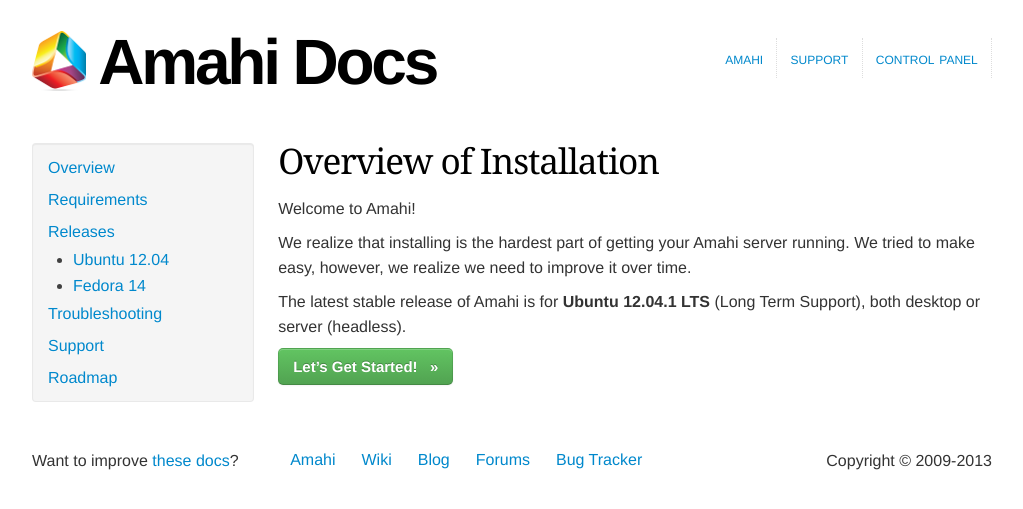
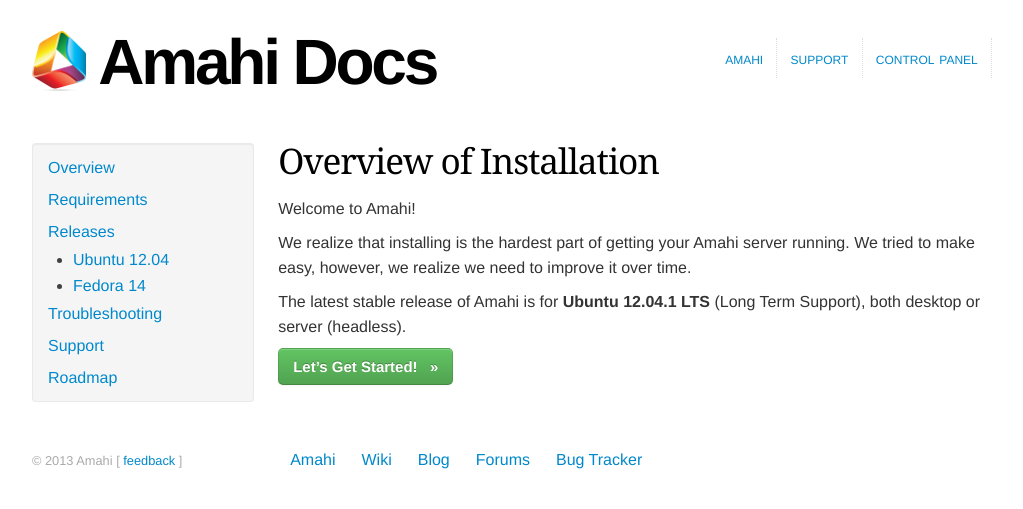
Before and after one commit to amahi/docs, a Jekyll site: the page built from index.md, in a window 1280 px wide. Shown: the top 509 px of the page, without its empty margins (128-1151 px from the left). Built offline with Jekyll 4.4.1, drawn with Linux system fonts in a browser that asks for light colours; nearby versions of some CDN libraries.

Commit message:
tweak the footer to make it more streamlined

```diff
--- a/_includes/footer.html
+++ b/_includes/footer.html
@@ -2,8 +2,9 @@
 
     <div class="row-fluid Footer">
 
-	<div class="span3 first">
-		Want to improve <a href="https://github.com/cpg/amahi-docs" target="_blank">these docs</a>?
+	<div class="span3 first" style="font-weight: lighter; font-size: 80%; color: #aaa">
+		&copy; 2013 Amahi
+		[ <a href="https://github.com/amahi/docs" target="_blank">feedback</a> ]
 	</div>
 
 	<div class="span6 hidden-phone">
@@ -26,12 +27,6 @@
 		</ul>
 	</div>
 
-
-	<div class="span3 last">
-		Copyright &copy; 2009-2013
-	</div>
-
-
   </div><!--/row-fluid.footer-->
 </div><!--/container.inner-->
 </body>
```
